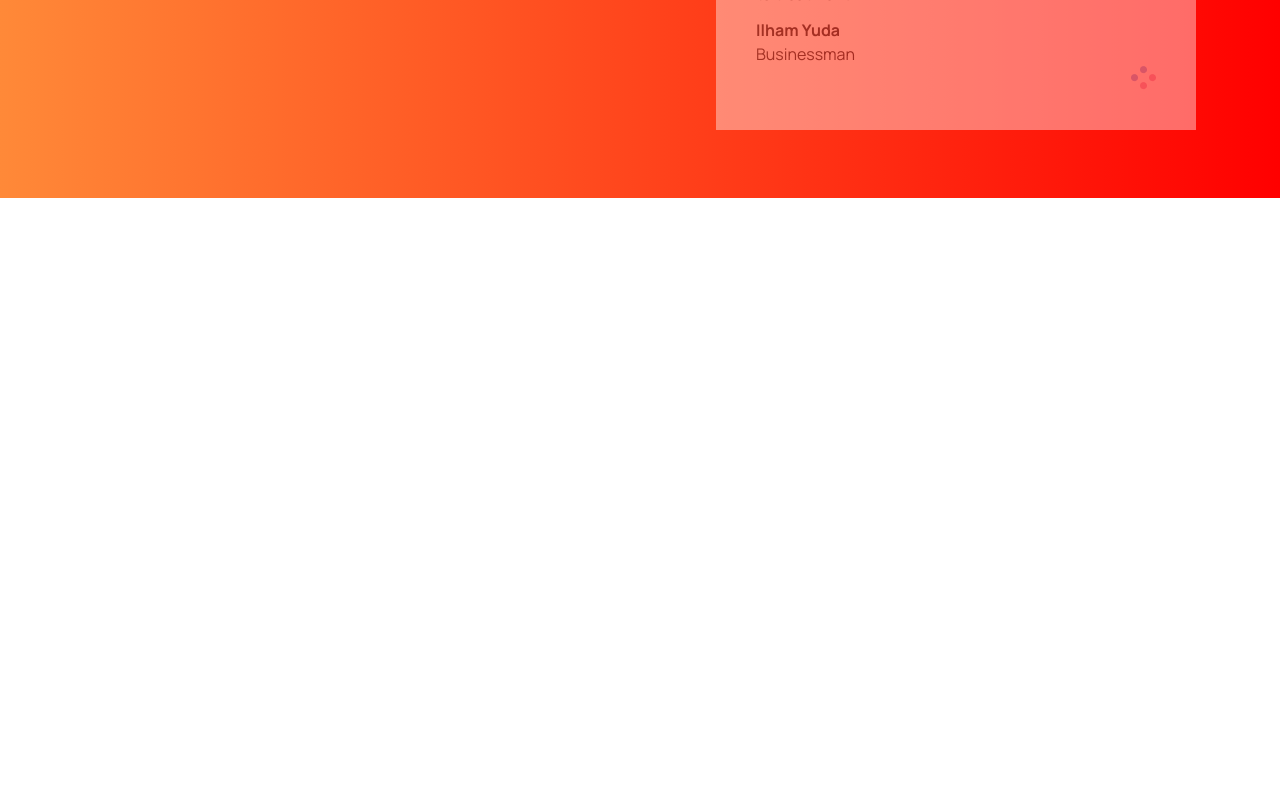
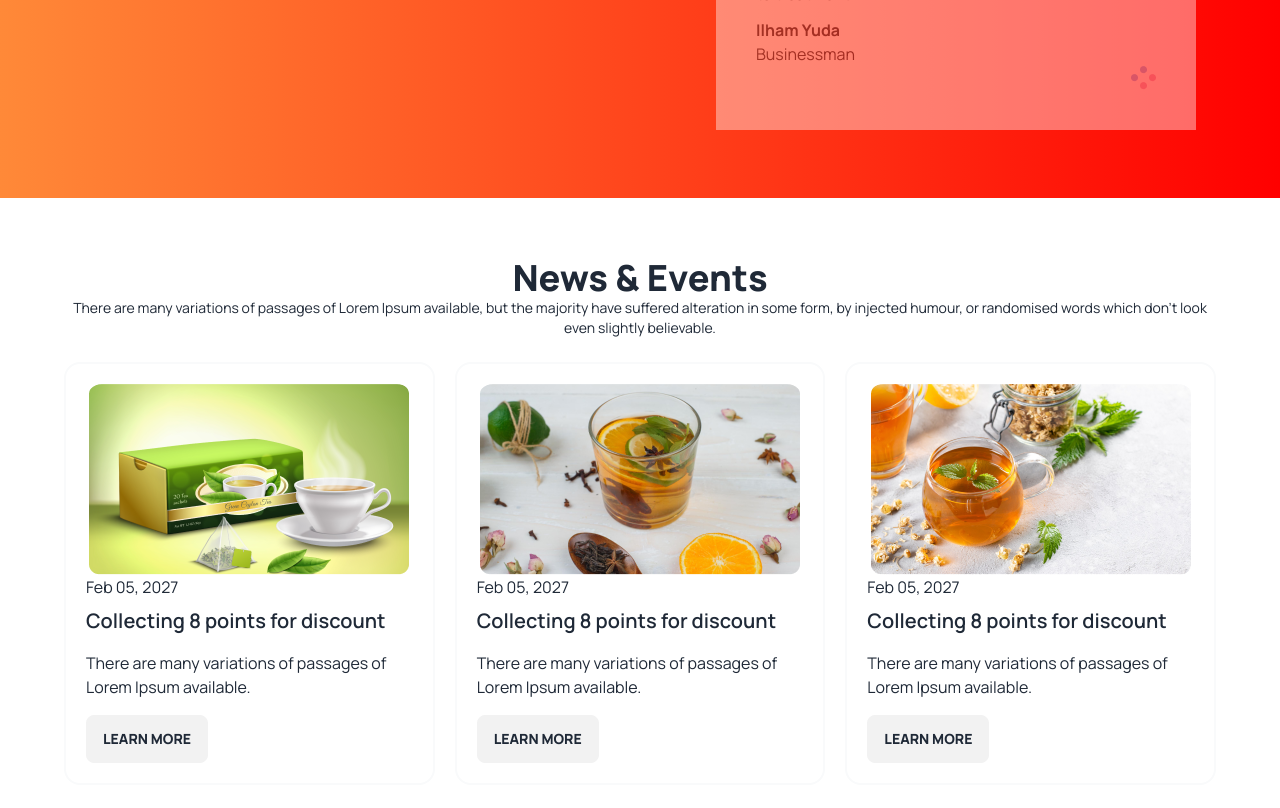
Before and after one commit to nayon117/tea-house-with-daisyui, a plain HTML site: page index.html in a window 1280 px wide. Shown: the part 2093-2901 px from the top of the page. Before the commit the page ends 2331 px from the top, so only its background shows below. Drawn offline with nearby package versions, Linux system fonts and the light colour scheme.

Commit message:
completed main part

```diff
--- a/index.html
+++ b/index.html
@@ -178,6 +178,49 @@
          </div>
         </div>
       </section>
+      <!-- event section  -->
+
+      <section class="max-w-screen-xl mx-auto px-8 md:px-16 lg:px-16 py-5 my-10">
+        <div class="text-center pb-6">
+          <h2 class="text-2xl md:text-4xl font-extrabold">News & Events</h2>
+          <p class="text-sm">There are many variations of passages of Lorem Ipsum available, but the majority have suffered alteration in some form, by injected humour, or randomised words which don't look even slightly believable.  </p>
+        </div>
+        <div class="grid grid-cols-1 md:grid-cols-2 lg:grid-cols-3 gap-5">
+          <div class="card bg-base-100 border-2 border-gray-50 p-5">
+            <figure><img src="./images/news-1.png" alt="Shoes" /></figure>
+            <figcaption>Feb 05, 2027</figcaption>
+            <div class="card-body p-0 pt-2 space-y-2">
+              <h2 class="card-title">Collecting 8 points for discount</h2>
+              <p>There are many variations of passages of Lorem Ipsum available.</p>
+              <div class="card-actions ">
+                <button class="btn font-extrabold  ">Learn More</button>
+              </div>
+            </div>
+          </div>
+          <div class="card bg-base-100 border-2 border-gray-50 p-5">
+            <figure><img src="./images/news-2.png" alt="Shoes" /></figure>
+            <figcaption>Feb 05, 2027</figcaption>
+            <div class="card-body p-0 pt-2 space-y-2">
+              <h2 class="card-title ">Collecting 8 points for discount</h2>
+              <p>There are many variations of passages of Lorem Ipsum available.</p>
+              <div class="card-actions ">
+                <button class="btn font-extrabold ">Learn More</button>
+              </div>
+            </div>
+          </div>
+          <div class="card bg-base-100 border-2 border-gray-50 p-5">
+            <figure><img src="./images/news-3.png" alt="Shoes" /></figure>
+            <figcaption>Feb 05, 2027</figcaption>
+            <div class="card-body p-0 pt-2 space-y-2">
+              <h2 class="card-title">Collecting 8 points for discount</h2>
+              <p>There are many variations of passages of Lorem Ipsum available.</p>
+              <div class="card-actions ">
+                <button class="btn font-extrabold ">Learn More</button>
+              </div>
+            </div>
+          </div>
+        </div>
+      </section>
 
     </main>
     <footer></footer>
```
